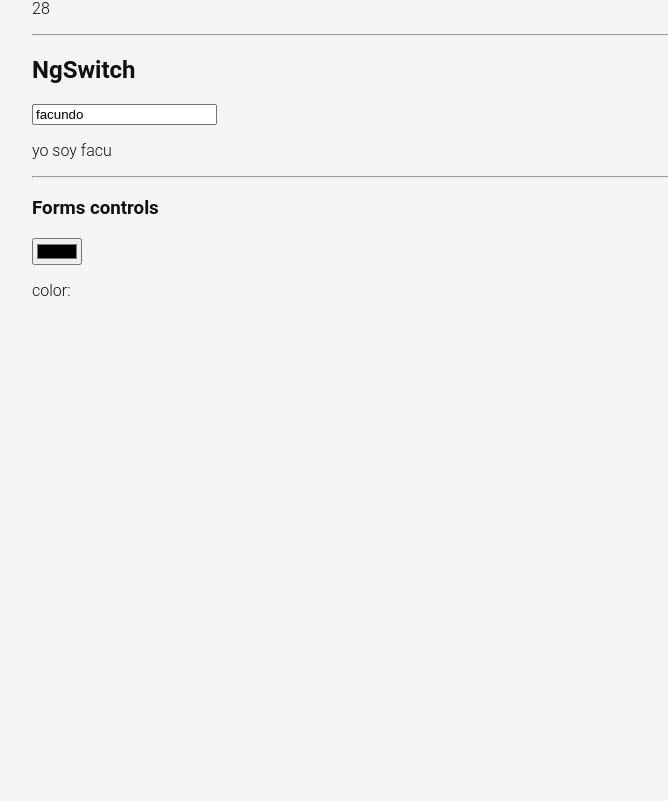
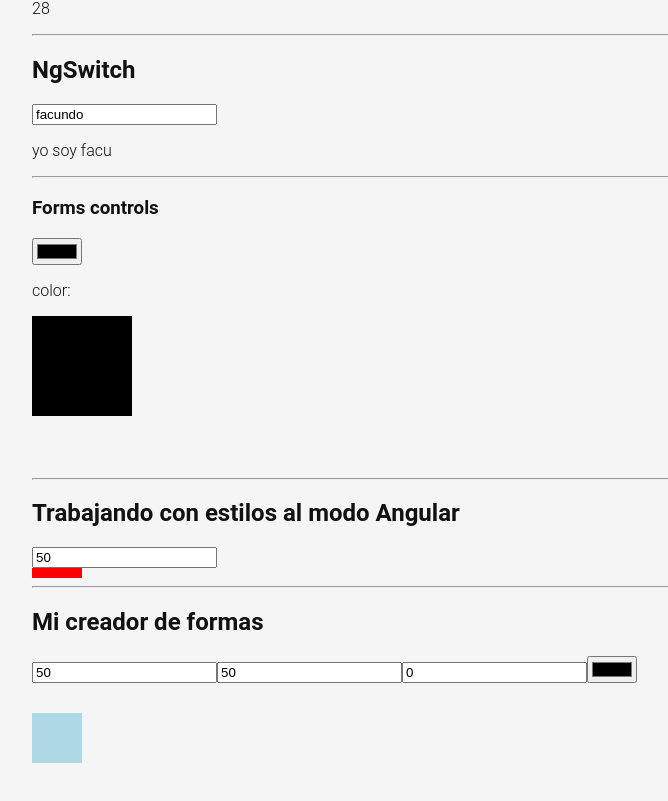
Before and after one commit to facuezeperalta/Angular17-, an Angular app in the folder todoapp/: page /labs in a window 1280 px wide. Shown: the part 2020-2821 px from the top of the page, without its empty margins (16-684 px from the left). Before the commit the page ends 2384 px from the top, so only its background shows below. Built offline with nearby package versions, Linux system fonts and the light colour scheme.

Commit message:
creador de formas done

```diff
--- a/todoapp/src/app/pages/home/home.component.ts
+++ b/todoapp/src/app/pages/home/home.component.ts
@@ -46,10 +46,15 @@ export class HomeComponent {
 
   addTask(){
     if(this.newTaskControl.valid){
-      const value = this.newTaskControl.value;
+      const value = this.newTaskControl.value.trim();
+      if(value !==""){
+        this.configureTask(value);
+        this.newTaskControl.setValue("");
+      }else{
+        alert("La tarea no puede estar vacia.")
+      }
       /* agregamos un elemento al final de la lista */
-      this.configureTask(value);
-      this.newTaskControl.setValue("");
+
     }
 
 
--- a/todoapp/src/app/pages/labs/labs.component.html
+++ b/todoapp/src/app/pages/labs/labs.component.html
@@ -69,4 +69,22 @@
   <h3>Forms controls</h3>
   <input type="color" [formControl]="colorCtrl">
   <p>color: {{ colorCtrl.value }}</p>
+  <svg>
+    <g>
+      <rect x="0" y="0" height="100" width="100" [attr.fill]="colorCtrl.value"> </rect>
+    </g>
+  </svg>
+  <hr>
+  <h2>Trabajando con estilos al modo Angular</h2>
+  <input type="number" [formControl]="widthCtrl">
+  <span class="box" [style.width.px]="widthCtrl.value"></span>
+
+  <hr>
+  <h2>Mi creador de formas</h2>
+  <input type="number" placeholder="Widh control" [formControl]="widthCtrl">
+  <input type="number" placeholder="Height control" [formControl]="heigthCtrl">
+  <input type="number" placeholder="roundness contro" [formControl] ="roundCtrl">
+  <input type="color" placeholder="Set the fill color" [formControl]="colorCtrl">
+  <span class="shape1" [style.width.px]="widthCtrl.value" [style.height.px] ="heigthCtrl.value" [style.border-radius.px]="roundCtrl.value" [style.background-color] = "colorCtrl.value" ></span>
+
 </div>
--- a/todoapp/src/app/pages/labs/labs.component.scss
+++ b/todoapp/src/app/pages/labs/labs.component.scss
@@ -1,3 +1,18 @@
 .container{
   padding: 3rem
 }
+
+.box{
+  height: 10px;
+  display: block;
+  background-color: red;
+
+}
+
+.shape1{
+  margin-top: 30px;
+  height: 10px;
+  width: 10px;
+  display: block;
+  background-color: lightblue;
+}
--- a/todoapp/src/app/pages/labs/labs.component.ts
+++ b/todoapp/src/app/pages/labs/labs.component.ts
@@ -33,6 +33,16 @@ export class LabsComponent {
   });
 
   colorCtrl = new FormControl();
+  widthCtrl = new FormControl(50,{
+    nonNullable: true,
+  })
+  heigthCtrl = new FormControl(50,{
+    nonNullable: true
+  })
+  roundCtrl = new FormControl(0,{
+    nonNullable:true,
+  })
+
 
   constructor(){
     this.colorCtrl.valueChanges.subscribe(value =>{
```
